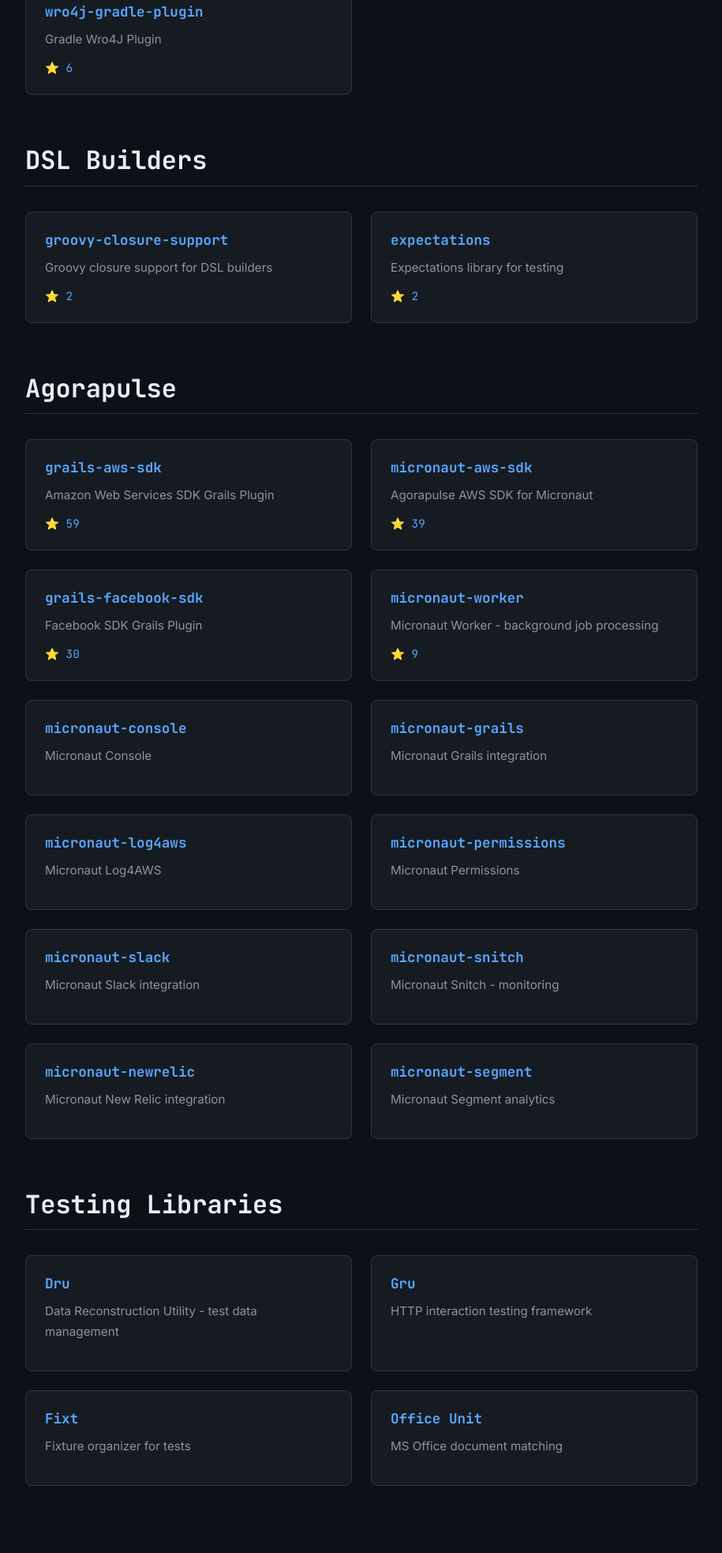
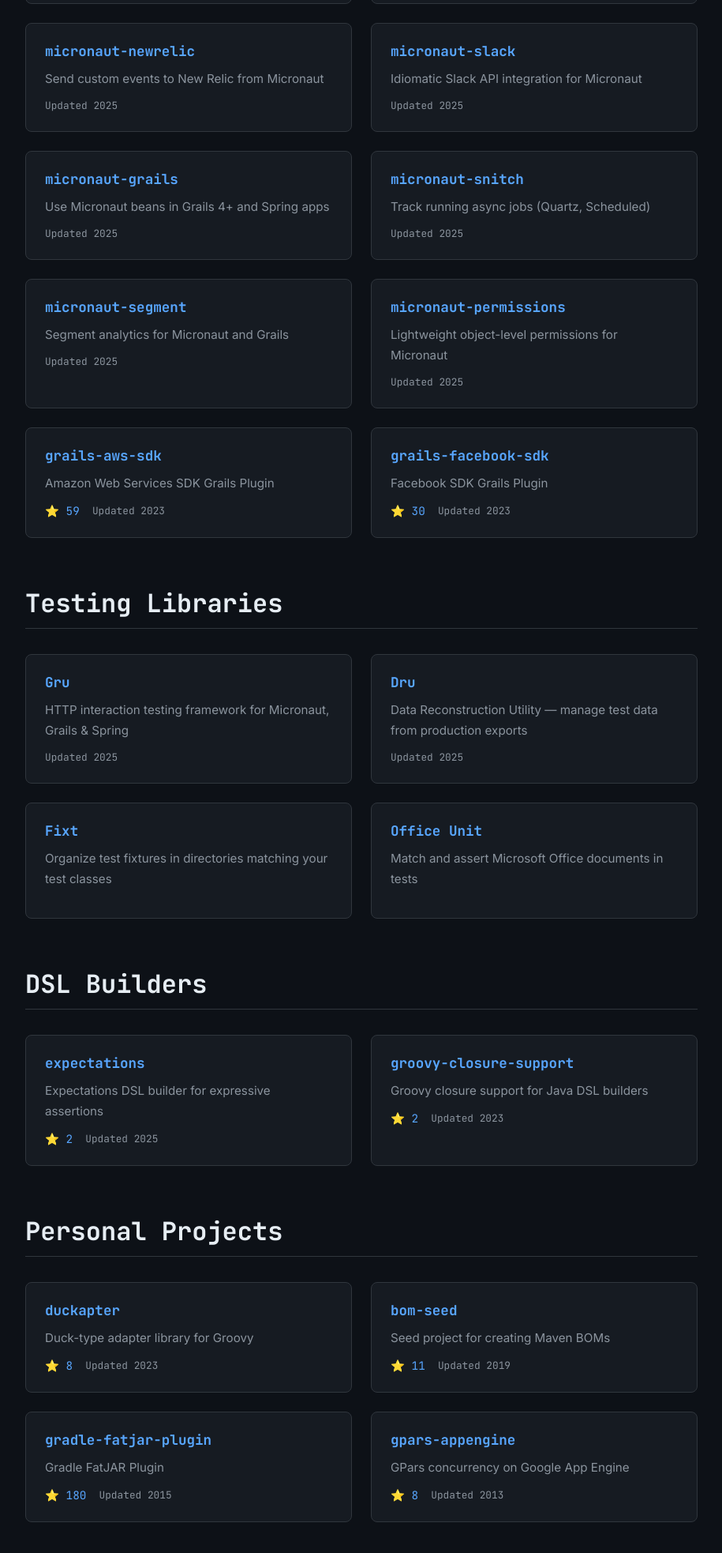
Before and after one commit to musketyr/www.orany.cz, an Astro site: page /projects in a window 1280 px wide. Shown: the part 772-2738 px from the top of the page at 79% size, without its empty margins (182-1097 px from the left). Built offline with nearby package versions, Linux system fonts and the light colour scheme; Astro itself is replaced by a stand-in of ours.

Commit message:
Reorder projects by recent activity, Agorapulse first, add update years

```diff
--- a/src/pages/projects/index.astro
+++ b/src/pages/projects/index.astro
@@ -1,37 +1,37 @@
 ---
 import BaseLayout from '../../layouts/BaseLayout.astro';
 
+// Sorted by most recent activity within each category
 const projects = {
-  personal: [
-    { name: 'gradle-fatjar-plugin', url: 'https://github.com/musketyr/gradle-fatjar-plugin', description: 'Gradle FatJAR Plugin', stars: 180 },
-    { name: 'bom-seed', url: 'https://github.com/musketyr/bom-seed', description: 'Seed project for creating BOMs', stars: 11 },
-    { name: 'gpars-appengine', url: 'https://github.com/musketyr/gpars-appengine', description: 'GPars App Engine', stars: 8 },
-    { name: 'duckapter', url: 'https://github.com/musketyr/duckapter', description: 'Duck-type adapter library for Groovy', stars: 8 },
-    { name: 'wro4j-gradle-plugin', url: 'https://github.com/musketyr/wro4j-gradle-plugin', description: 'Gradle Wro4J Plugin', stars: 6 },
+  agorapulse: [
+    { name: 'micronaut-aws-sdk', url: 'https://github.com/agorapulse/micronaut-aws-sdk', description: 'Micronaut libraries for AWS — DynamoDB, S3, SES, SNS, SQS and more', stars: 39, updated: '2026' },
+    { name: 'micronaut-console', url: 'https://github.com/agorapulse/micronaut-console', description: 'Execute arbitrary code in running Micronaut apps', stars: null, updated: '2026' },
+    { name: 'micronaut-worker', url: 'https://github.com/agorapulse/micronaut-worker', description: 'Advanced scheduling and work distribution for Micronaut', stars: 9, updated: '2025' },
+    { name: 'micronaut-log4aws', url: 'https://github.com/agorapulse/micronaut-log4aws', description: 'Sentry integration for Micronaut Lambda on AWS', stars: null, updated: '2025' },
+    { name: 'micronaut-newrelic', url: 'https://github.com/agorapulse/micronaut-newrelic', description: 'Send custom events to New Relic from Micronaut', stars: null, updated: '2025' },
+    { name: 'micronaut-slack', url: 'https://github.com/agorapulse/micronaut-slack', description: 'Idiomatic Slack API integration for Micronaut', stars: null, updated: '2025' },
+    { name: 'micronaut-grails', url: 'https://github.com/agorapulse/micronaut-grails', description: 'Use Micronaut beans in Grails 4+ and Spring apps', stars: null, updated: '2025' },
+    { name: 'micronaut-snitch', url: 'https://github.com/agorapulse/micronaut-snitch', description: 'Track running async jobs (Quartz, Scheduled)', stars: null, updated: '2025' },
+    { name: 'micronaut-segment', url: 'https://github.com/agorapulse/micronaut-segment', description: 'Segment analytics for Micronaut and Grails', stars: null, updated: '2025' },
+    { name: 'micronaut-permissions', url: 'https://github.com/agorapulse/micronaut-permissions', description: 'Lightweight object-level permissions for Micronaut', stars: null, updated: '2025' },
+    { name: 'grails-aws-sdk', url: 'https://github.com/agorapulse/grails-aws-sdk', description: 'Amazon Web Services SDK Grails Plugin', stars: 59, updated: '2023' },
+    { name: 'grails-facebook-sdk', url: 'https://github.com/agorapulse/grails-facebook-sdk', description: 'Facebook SDK Grails Plugin', stars: 30, updated: '2023' },
+  ],
+  testing: [
+    { name: 'Gru', url: 'https://github.com/agorapulse/gru', description: 'HTTP interaction testing framework for Micronaut, Grails & Spring', stars: null, updated: '2025' },
+    { name: 'Dru', url: 'https://github.com/agorapulse/dru', description: 'Data Reconstruction Utility — manage test data from production exports', stars: null, updated: '2025' },
+    { name: 'Fixt', url: 'https://github.com/agorapulse/fixt', description: 'Organize test fixtures in directories matching your test classes', stars: null, updated: null },
+    { name: 'Office Unit', url: 'https://github.com/agorapulse/office-unit', description: 'Match and assert Microsoft Office documents in tests', stars: null, updated: null },
   ],
   dslBuilders: [
-    { name: 'groovy-closure-support', org: 'dsl-builders', url: 'https://github.com/dsl-builders/groovy-closure-support', description: 'Groovy closure support for DSL builders', stars: 2 },
-    { name: 'expectations', org: 'dsl-builders', url: 'https://github.com/dsl-builders/expectations', description: 'Expectations library for testing', stars: 2 },
+    { name: 'expectations', org: 'dsl-builders', url: 'https://github.com/dsl-builders/expectations', description: 'Expectations DSL builder for expressive assertions', stars: 2, updated: '2025' },
+    { name: 'groovy-closure-support', org: 'dsl-builders', url: 'https://github.com/dsl-builders/groovy-closure-support', description: 'Groovy closure support for Java DSL builders', stars: 2, updated: '2023' },
   ],
-  agorapulse: [
-    { name: 'grails-aws-sdk', url: 'https://github.com/agorapulse/grails-aws-sdk', description: 'Amazon Web Services SDK Grails Plugin', stars: 59 },
-    { name: 'micronaut-aws-sdk', url: 'https://github.com/agorapulse/micronaut-aws-sdk', description: 'Agorapulse AWS SDK for Micronaut', stars: 39 },
-    { name: 'grails-facebook-sdk', url: 'https://github.com/agorapulse/grails-facebook-sdk', description: 'Facebook SDK Grails Plugin', stars: 30 },
-    { name: 'micronaut-worker', url: 'https://github.com/agorapulse/micronaut-worker', description: 'Micronaut Worker - background job processing', stars: 9 },
-    { name: 'micronaut-console', url: 'https://github.com/agorapulse/micronaut-console', description: 'Micronaut Console', stars: null },
-    { name: 'micronaut-grails', url: 'https://github.com/agorapulse/micronaut-grails', description: 'Micronaut Grails integration', stars: null },
-    { name: 'micronaut-log4aws', url: 'https://github.com/agorapulse/micronaut-log4aws', description: 'Micronaut Log4AWS', stars: null },
-    { name: 'micronaut-permissions', url: 'https://github.com/agorapulse/micronaut-permissions', description: 'Micronaut Permissions', stars: null },
-    { name: 'micronaut-slack', url: 'https://github.com/agorapulse/micronaut-slack', description: 'Micronaut Slack integration', stars: null },
-    { name: 'micronaut-snitch', url: 'https://github.com/agorapulse/micronaut-snitch', description: 'Micronaut Snitch - monitoring', stars: null },
-    { name: 'micronaut-newrelic', url: 'https://github.com/agorapulse/micronaut-newrelic', description: 'Micronaut New Relic integration', stars: null },
-    { name: 'micronaut-segment', url: 'https://github.com/agorapulse/micronaut-segment', description: 'Micronaut Segment analytics', stars: null },
-  ],
-  testing: [
-    { name: 'Dru', url: 'https://github.com/agorapulse/dru', description: 'Data Reconstruction Utility - test data management', stars: null },
-    { name: 'Gru', url: 'https://github.com/agorapulse/gru', description: 'HTTP interaction testing framework', stars: null },
-    { name: 'Fixt', url: 'https://github.com/agorapulse/fixt', description: 'Fixture organizer for tests', stars: null },
-    { name: 'Office Unit', url: 'https://github.com/agorapulse/office-unit', description: 'MS Office document matching', stars: null },
+  personal: [
+    { name: 'duckapter', url: 'https://github.com/musketyr/duckapter', description: 'Duck-type adapter library for Groovy', stars: 8, updated: '2023' },
+    { name: 'bom-seed', url: 'https://github.com/musketyr/bom-seed', description: 'Seed project for creating Maven BOMs', stars: 11, updated: '2019' },
+    { name: 'gradle-fatjar-plugin', url: 'https://github.com/musketyr/gradle-fatjar-plugin', description: 'Gradle FatJAR Plugin', stars: 180, updated: '2015' },
+    { name: 'gpars-appengine', url: 'https://github.com/musketyr/gpars-appengine', description: 'GPars concurrency on Google App Engine', stars: 8, updated: '2013' },
   ],
 };
 ---
@@ -44,15 +44,36 @@
     </header>
 
     <section class="project-section">
-      <h2>Personal Projects</h2>
+      <h2>Agorapulse — Micronaut Libraries</h2>
       <div class="project-grid">
-        {projects.personal.map((project) => (
+        {projects.agorapulse.map((project) => (
           <article class="project-card">
             <h3>
               <a href={project.url} target="_blank" rel="noopener">{project.name}</a>
             </h3>
             <p>{project.description}</p>
-            {project.stars && <span class="stars">⭐ {project.stars}</span>}
+            <div class="card-meta">
+              {project.stars && <span class="stars">⭐ {project.stars}</span>}
+              {project.updated && <span class="updated">Updated {project.updated}</span>}
+            </div>
+          </article>
+        ))}
+      </div>
+    </section>
+
+    <section class="project-section">
+      <h2>Testing Libraries</h2>
+      <div class="project-grid">
+        {projects.testing.map((project) => (
+          <article class="project-card">
+            <h3>
+              <a href={project.url} target="_blank" rel="noopener">{project.name}</a>
+            </h3>
+            <p>{project.description}</p>
+            <div class="card-meta">
+              {project.stars && <span class="stars">⭐ {project.stars}</span>}
+              {project.updated && <span class="updated">Updated {project.updated}</span>}
+            </div>
           </article>
         ))}
       </div>
@@ -67,37 +88,28 @@
               <a href={project.url} target="_blank" rel="noopener">{project.name}</a>
             </h3>
             <p>{project.description}</p>
-            {project.stars && <span class="stars">⭐ {project.stars}</span>}
+            <div class="card-meta">
+              {project.stars && <span class="stars">⭐ {project.stars}</span>}
+              {project.updated && <span class="updated">Updated {project.updated}</span>}
+            </div>
           </article>
         ))}
       </div>
     </section>
 
     <section class="project-section">
-      <h2>Agorapulse</h2>
+      <h2>Personal Projects</h2>
       <div class="project-grid">
-        {projects.agorapulse.map((project) => (
+        {projects.personal.map((project) => (
           <article class="project-card">
             <h3>
               <a href={project.url} target="_blank" rel="noopener">{project.name}</a>
             </h3>
             <p>{project.description}</p>
-            {project.stars && <span class="stars">⭐ {project.stars}</span>}
-          </article>
-        ))}
-      </div>
-    </section>
-
-    <section class="project-section">
-      <h2>Testing Libraries</h2>
-      <div class="project-grid">
-        {projects.testing.map((project) => (
-          <article class="project-card">
-            <h3>
-              <a href={project.url} target="_blank" rel="noopener">{project.name}</a>
-            </h3>
-            <p>{project.description}</p>
-            {project.stars && <span class="stars">⭐ {project.stars}</span>}
+            <div class="card-meta">
+              {project.stars && <span class="stars">⭐ {project.stars}</span>}
+              {project.updated && <span class="updated">Updated {project.updated}</span>}
+            </div>
           </article>
         ))}
       </div>
@@ -161,9 +173,21 @@
     margin-bottom: 0.75rem;
   }
 
+  .card-meta {
+    display: flex;
+    gap: 1rem;
+    align-items: center;
+  }
+
   .stars {
     font-family: 'JetBrains Mono', monospace;
     font-size: 0.9rem;
     color: var(--accent);
   }
+
+  .updated {
+    font-family: 'JetBrains Mono', monospace;
+    font-size: 0.8rem;
+    color: var(--text-secondary);
+  }
 </style>
```
